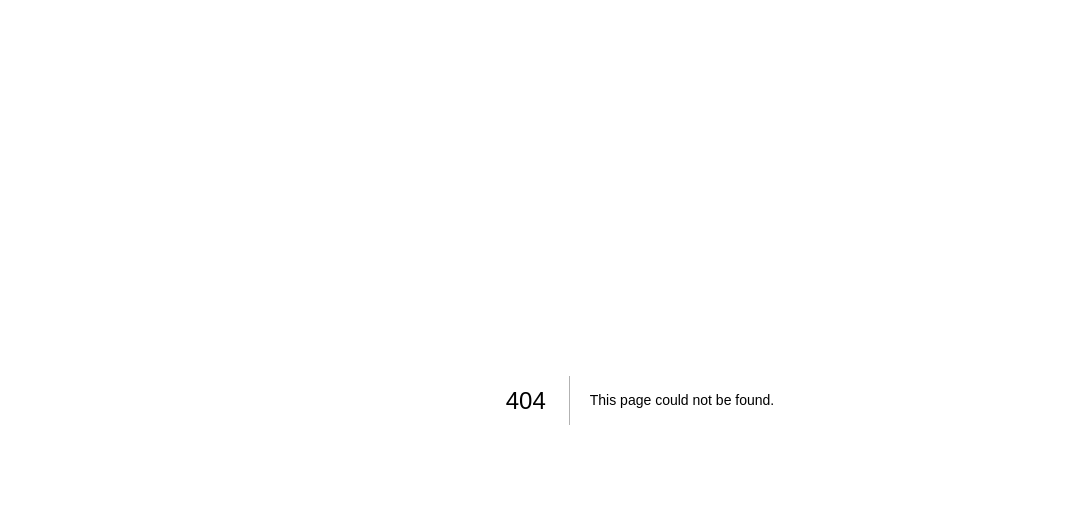
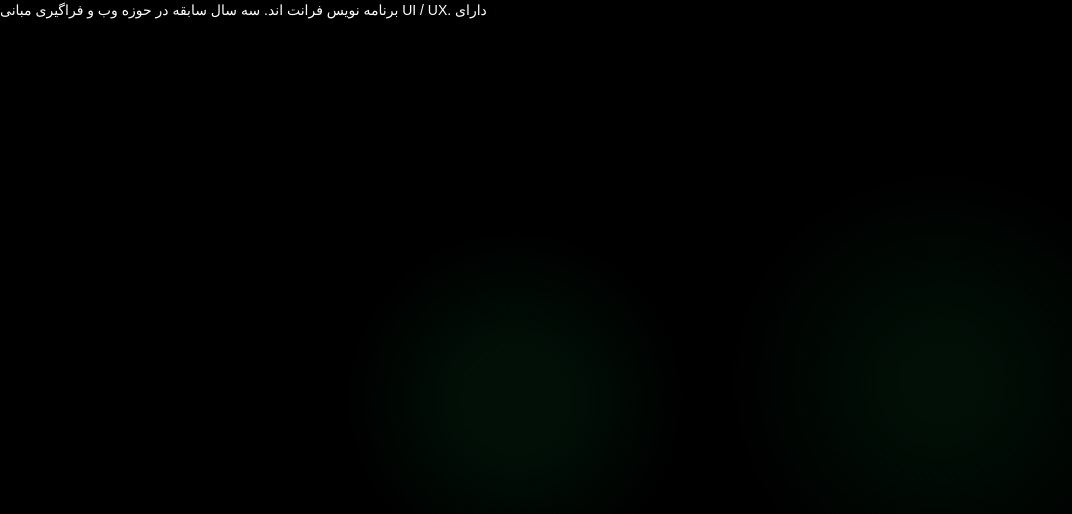
Before and after one commit to parsa-ardalan/weblog, a Next.js app: page /components/resume/Resume in a window 1280 px wide. Before the commit this address had no page. Shown: the top 514 px of the page, without its empty margins (0-1072 px from the left). Built offline with nearby package versions, Linux system fonts and the light colour scheme.

Commit message:
home page design has been done for a while

```diff
--- a/package.json
+++ b/package.json
@@ -13,6 +13,7 @@
     "notyf": "^3.10.0",
     "react": "19.1.0",
     "react-dom": "19.1.0",
+    "react-simple-typewriter": "^5.0.1",
     "swiper": "^12.0.2"
   },
   "devDependencies": {
--- /dev/null
+++ b/pages/components/resume/Resume.jsx
@@ -0,0 +1,24 @@
+import { Typewriter } from 'react-simple-typewriter'
+
+export default function Resume() {
+
+    return (
+
+        <h1 className='text-white text-sm'>
+
+
+            <Typewriter
+                words={[
+                    'برنامه نویس فرانت اند. سه سال سابقه در حوزه وب و فراگیری مبانی UI / UX. دارای مدرک بین المللی و رسمی برنامه نویسی از دانشگاه هاروارد امریکا.'
+                ]}
+                loop={false}
+                cursor
+                cursorStyle="|"
+                typeSpeed={70}
+                deleteSpeed={0}
+                delaySpeed={1000}
+            />
+
+        </h1>
+    )
+}
--- a/pages/components/tools/Tool.jsx
+++ /dev/null
@@ -1,19 +0,0 @@
-import Image from "next/image";
-import { useEffect, useRef } from "react";
-
-export default function Tool({ name, image }) {
-
-    const imgRef = useRef(null);
-
-    useEffect(() => {
-        if (name === "React" && imgRef.current) {
-            imgRef.current.classList.add("animate-spin", "slow");
-        }
-    }, [name]);
-
-    return (
-        <div className="col-span-1 bg-white/10 rounded-xl flex items-center justify-center hover:bg-white/30 duration-300 backdrop-blur-sm md:col-span-3">
-            <Image ref={imgRef} src={image} width={55} height={55} alt={name} className="lg:w-[70px] lg:h-[70px] hover:w-[80px] hover:h-[80px] duration-500" />
-        </div>
-    );
-}
--- a/pages/components/tools/Tools.jsx
+++ /dev/null
@@ -1,23 +0,0 @@
-import Tool from "./Tool"
-
-export default function Tools() {
-
-    const tools = [
-        { id: 0, name: "React", image: "/icons/react.png" },
-        { id: 1, name: "next", image: "/icons/next.png" },
-        { id: 2, name: "redux", image: "/icons/redux.png" },
-    ]
-
-    return (
-
-        <div className="grid grid-cols-3 h-1/5 w-full gap-2 py-2 md:px-2 md:w-1/4 md:h-auto md:py-0" dir="ltr">
-
-            {
-                tools.map((item) => (
-                    <Tool key={item.id} name={item.name} image={item.image} />
-                ))
-            }
-
-        </div>
-    )
-}
--- a/pages/index.js
+++ b/pages/index.js
@@ -5,7 +5,7 @@ import { useState, useEffect } from "react";
 import Header from "./components/header/Header";
 import Profile from "./components/profile/Profile";
 import Skills from "./components/skills/Skills";
-import Tools from "./components/tools/Tools";
+import Resume from "./components/resume/Resume";
 
 
 export default function Home() {
```
Also changed, not shown: 1 other file (tests, documents, lock files or other folders).
